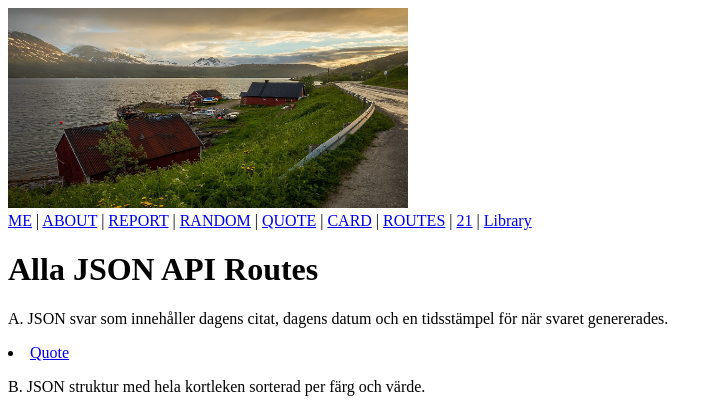
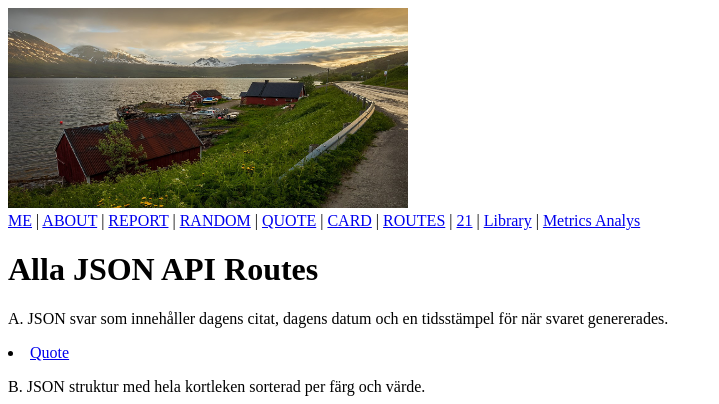
Before and after one commit to Despina-P/mvc-vt23, a Symfony app: template templates/api.html.twig in a window 1280 px wide. Shown: the top 404 px of the page, without its empty margins (0-719 px from the left). Run offline with Twig, Linux system fonts and the light colour scheme; the template is opened without the code that fills it, so the values that code supplies are empty; some libraries are stand-ins or nearby versions.

Commit message:
Added /metrics in nav bar

```diff
--- a/templates/base.html.twig
+++ b/templates/base.html.twig
@@ -29,7 +29,8 @@
             <a href="{{ path('card') }}">CARD</a> |
             <a href="{{ path('api')}}">ROUTES</a> |
             <a href="{{ path('game_start')}}">21</a> |
-            <a href="{{ path('app_library')}}">Library</a>
+            <a href="{{ path('app_library')}}">Library</a> |
+            <a href="{{ path('metrics')}}">Metrics Analys</a>
         </nav>
 
         <main>{% block body %}{% endblock %}</main>
```
